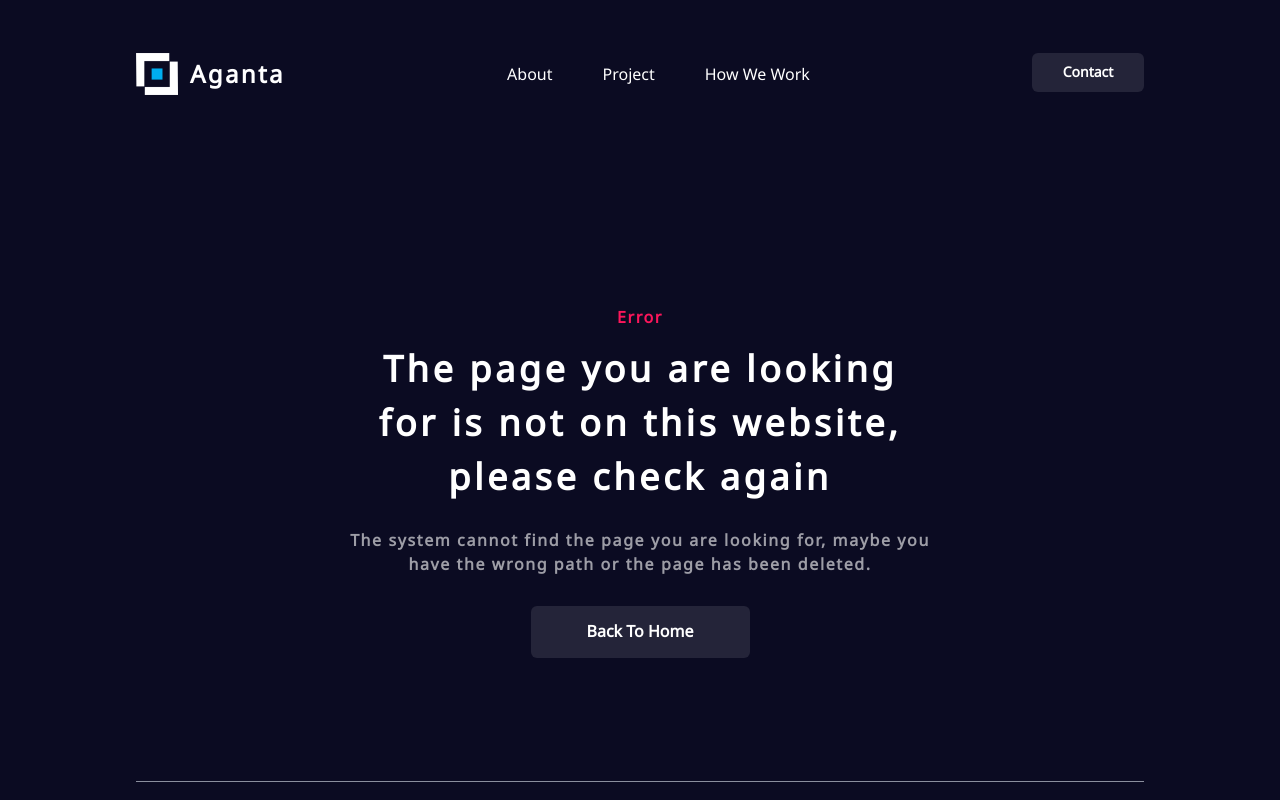
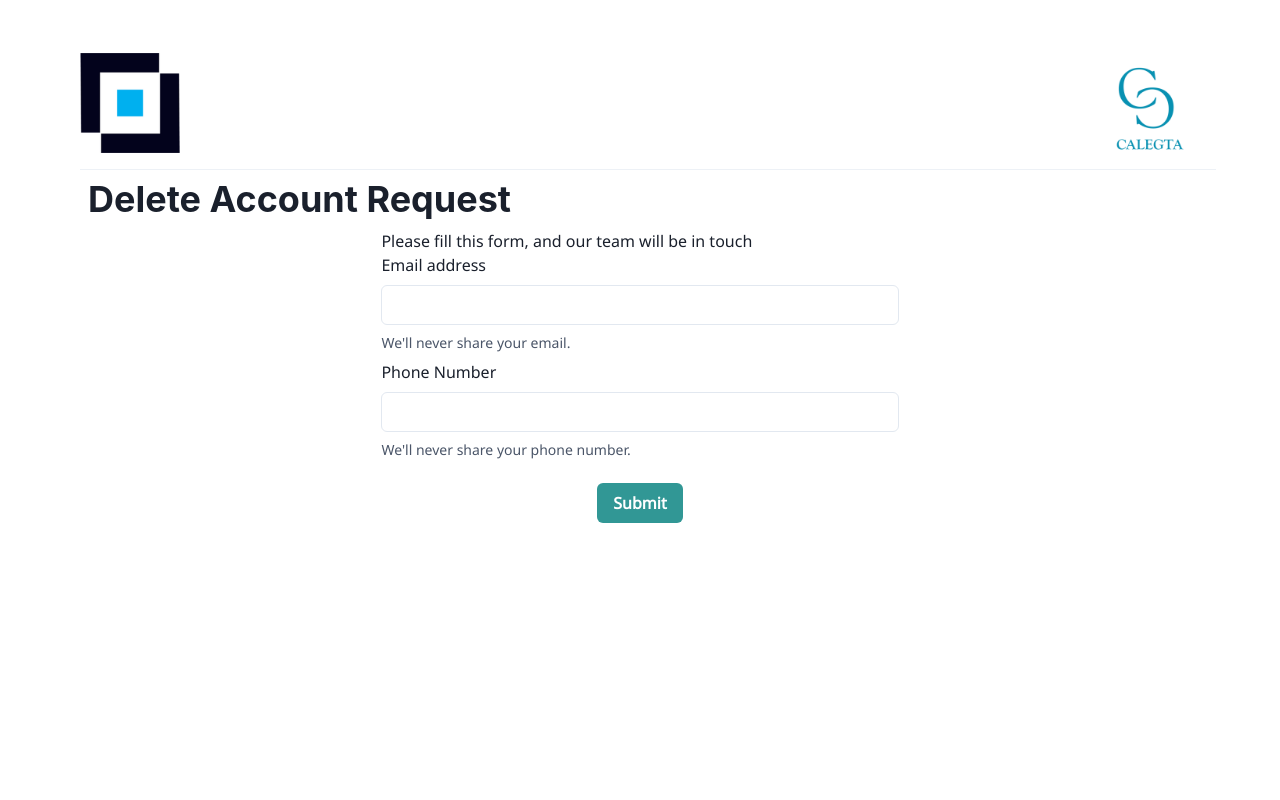
Before and after one commit to Yassar021/ariesloeapp, a Next.js app: page /calegta/delete-account in a window 1280 px wide. Before the commit this address had no page. Shown: the top 800 px of the page. Built offline with nearby package versions, Linux system fonts and the light colour scheme.

Commit message:
add calegta delete request

```diff
--- /dev/null
+++ b/pages/calegta/delete-account/index.jsx
@@ -0,0 +1,80 @@
+import React, { useState } from 'react'
+import Layout from "../../../components/Layout";
+import { Box, Container, VStack, Center ,Divider, Heading, FormControl, FormLabel, FormHelperText, Input , Image, Flex, Spacer, Button } from "@chakra-ui/react";
+
+function DeleteAccount() {
+    const [isLoading, setLoading] = useState(false);
+    const [isDone,setDone] = useState(false);
+
+    const handleSubmit = () => {
+        setLoading(true)
+        setTimeout(() => {
+            setLoading(false)
+            setDone(true)
+        },2500)
+    }
+  return (
+    <>
+        <Layout pageTitle={"Delete Account for CalegTa"}>
+        <Container maxWidth={"6xl"} pb="40px" pt="53px">
+                <Flex>
+                    <Box>
+                        <Image boxSize='100px' src="/ms-icon-310x310.png" />
+                    </Box>
+                    <Spacer />
+                    <Box>
+                        <Image boxSize='100px' src="/calegta.png" />
+                    </Box>
+                </Flex>
+                <Divider p={"2"} />
+                <Box p="2">
+                    <Heading as="h1" size="xl" noOfLines={1}>
+                        Delete Account Request
+                    </Heading>
+                </Box>
+
+                <Container width={"50%"}>
+                    {
+                        isDone ?
+                        <Center>
+                            <Heading as="h3" size="xl" noOfLines={1}>
+                                Thank You
+                            </Heading>
+                        </Center>
+                        :
+                        <>
+                            <p>Please fill this form, and our team will be in touch</p>
+                            <VStack>
+                                <FormControl>
+                                    <FormLabel>Email address</FormLabel>
+                                    <Input disabled={isLoading} type='email' />
+                                    <FormHelperText>We'll never share your email.</FormHelperText>
+                                </FormControl>
+
+                                <FormControl>
+                                    <FormLabel>Phone Number</FormLabel>
+                                    <Input disabled={isLoading} type='phone' />
+                                    <FormHelperText>We'll never share your phone number.</FormHelperText>
+                                </FormControl>
+
+                                <Button
+                                    mt={4}
+                                    colorScheme='teal'
+                                    isLoading={isLoading}
+                                    isDisabled={isLoading}
+                                    onClick={handleSubmit}
+                                    type='submit'
+                                >
+                                    Submit
+                                </Button>
+                            </VStack>
+                        </>
+                    }
+                </Container>
+            </Container>
+        </Layout>
+    </>
+  )
+}
+
+export default DeleteAccount
```
Also changed, not shown: public/calegta.png (added), 1 other file (tests, documents, lock files or other folders).
